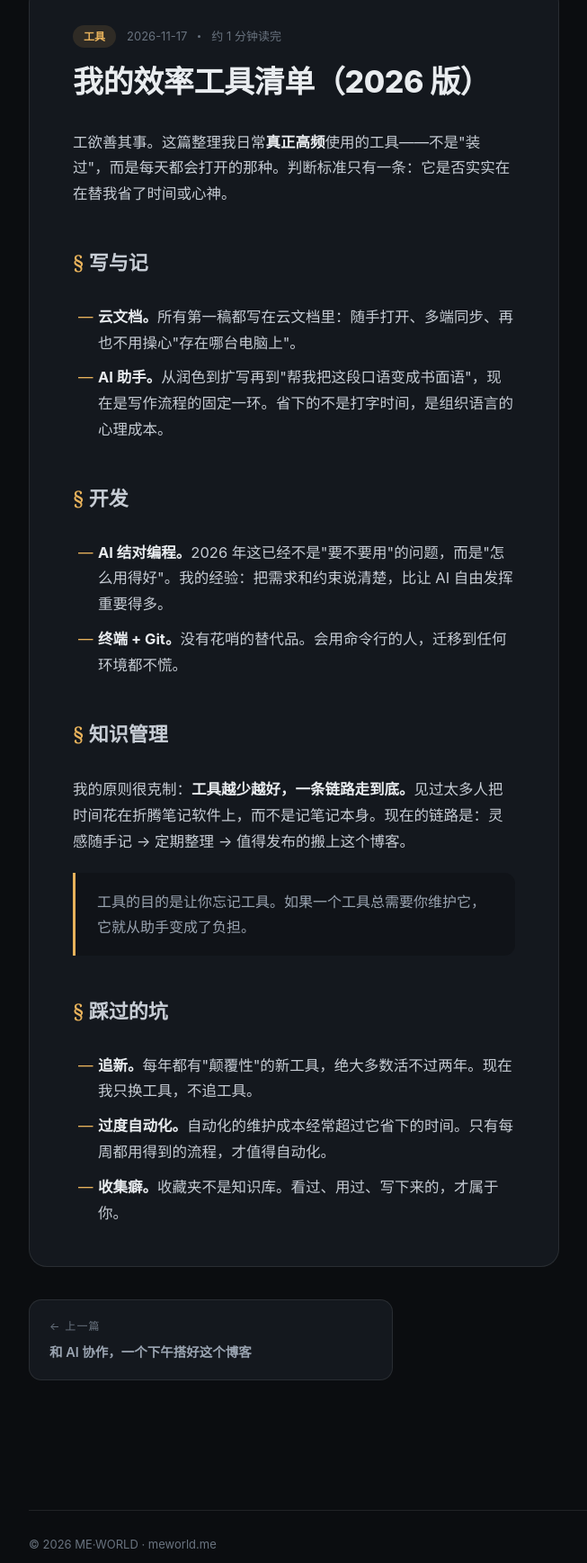
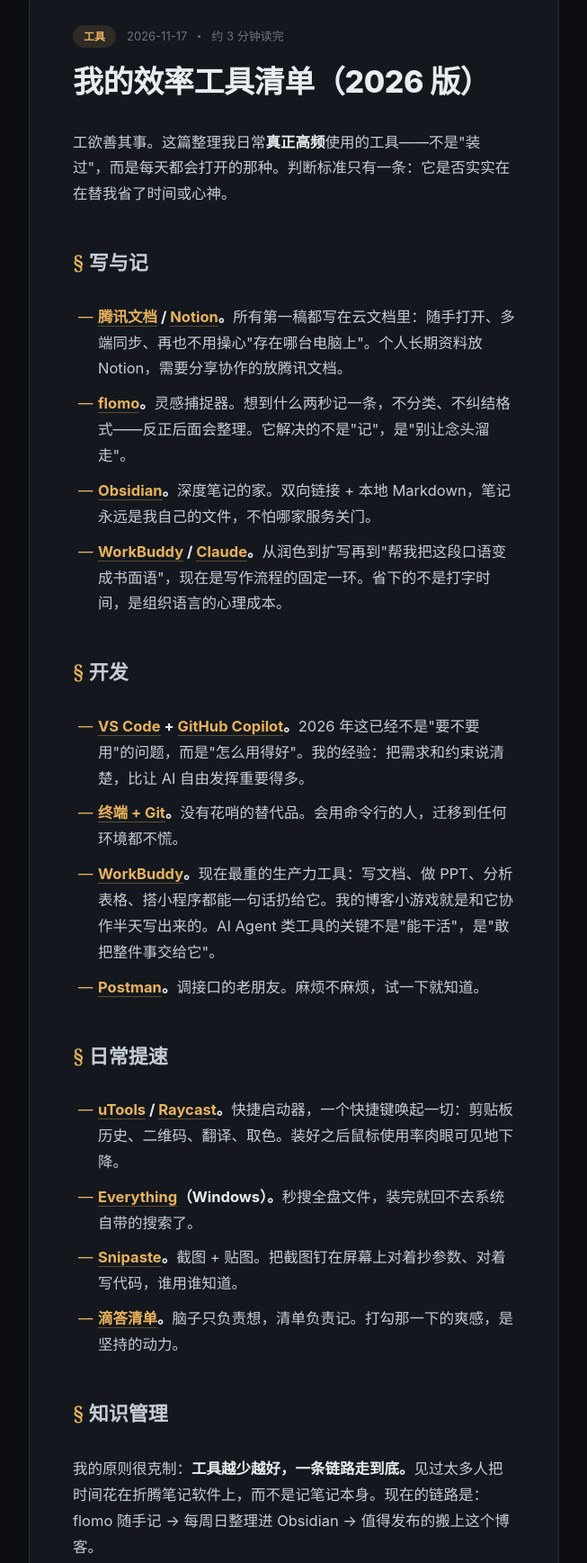
Before and after one commit to xiaof971-ops/xiao, a plain HTML site: page notes-on-tools.html in a window 1280 px wide. Shown: the part 222-1959 px from the top of the page at 90% size, without its empty margins (196-849 px from the left). Drawn offline with Linux system fonts and the light colour scheme.

Commit message:
Add files via upload

```diff
--- a/notes-on-tools.html
+++ b/notes-on-tools.html
@@ -4,12 +4,12 @@
     <meta charset="UTF-8">
     <meta name="viewport" content="width=device-width, initial-scale=1.0">
     <title>我的效率工具清单（2026 版） — ME·WORLD</title>
-    <meta name="description" content="我日常真正高频使用的效率工具：它们解决的问题、不可替代之处，以及踩过的坑。">
+    <meta name="description" content="我日常真正高频使用的效率工具：腾讯文档、flomo、Obsidian、VS Code、uTools、Snipaste 等，分写与记、开发、日常提速、知识管理四大类，附踩坑经验。">
     <link rel="canonical" href="https://meworld.me/notes-on-tools.html">
     <link rel="icon" type="image/svg+xml" href="favicon.svg">
     <link rel="alternate" type="application/rss+xml" title="ME·WORLD RSS" href="https://meworld.me/feed.xml">
     <meta property="og:title" content="我的效率工具清单（2026 版）">
-    <meta property="og:description" content="高频使用的工具、它们解决的问题，以及踩过的坑。">
+    <meta property="og:description" content="写与记、开发、日常提速、知识管理四大类，每一件都是高频在用的具体工具。">
     <meta property="og:type" content="article">
     <meta property="og:url" content="https://meworld.me/notes-on-tools.html">
     <meta property="og:image" content="https://meworld.me/og-cover.png">
@@ -55,18 +55,30 @@
 
                     <h2>写与记</h2>
                     <ul>
-                        <li><strong>云文档。</strong>所有第一稿都写在云文档里：随手打开、多端同步、再也不用操心"存在哪台电脑上"。</li>
-                        <li><strong>AI 助手。</strong>从润色到扩写再到"帮我把这段口语变成书面语"，现在是写作流程的固定一环。省下的不是打字时间，是组织语言的心理成本。</li>
+                        <li><strong><a href="https://docs.qq.com" target="_blank" rel="noopener">腾讯文档</a> / <a href="https://www.notion.com" target="_blank" rel="noopener">Notion</a>。</strong>所有第一稿都写在云文档里：随手打开、多端同步、再也不用操心"存在哪台电脑上"。个人长期资料放 Notion，需要分享协作的放腾讯文档。</li>
+                        <li><strong><a href="https://flomoapp.com" target="_blank" rel="noopener">flomo</a>。</strong>灵感捕捉器。想到什么两秒记一条，不分类、不纠结格式——反正后面会整理。它解决的不是"记"，是"别让念头溜走"。</li>
+                        <li><strong><a href="https://obsidian.md" target="_blank" rel="noopener">Obsidian</a>。</strong>深度笔记的家。双向链接 + 本地 Markdown，笔记永远是我自己的文件，不怕哪家服务关门。</li>
+                        <li><strong><a href="https://www.workbuddy.cn" target="_blank" rel="noopener">WorkBuddy</a> / <a href="https://claude.ai" target="_blank" rel="noopener">Claude</a>。</strong>从润色到扩写再到"帮我把这段口语变成书面语"，现在是写作流程的固定一环。省下的不是打字时间，是组织语言的心理成本。</li>
                     </ul>
 
                     <h2>开发</h2>
                     <ul>
-                        <li><strong>AI 结对编程。</strong>2026 年这已经不是"要不要用"的问题，而是"怎么用得好"。我的经验：把需求和约束说清楚，比让 AI 自由发挥重要得多。</li>
-                        <li><strong>终端 + Git。</strong>没有花哨的替代品。会用命令行的人，迁移到任何环境都不慌。</li>
+                        <li><strong><a href="https://code.visualstudio.com" target="_blank" rel="noopener">VS Code</a> + <a href="https://github.com/features/copilot" target="_blank" rel="noopener">GitHub Copilot</a>。</strong>2026 年这已经不是"要不要用"的问题，而是"怎么用得好"。我的经验：把需求和约束说清楚，比让 AI 自由发挥重要得多。</li>
+                        <li><strong><a href="https://git-scm.com" target="_blank" rel="noopener">终端 + Git</a>。</strong>没有花哨的替代品。会用命令行的人，迁移到任何环境都不慌。</li>
+                        <li><strong><a href="https://www.workbuddy.cn" target="_blank" rel="noopener">WorkBuddy</a>。</strong>现在最重的生产力工具：写文档、做 PPT、分析表格、搭小程序都能一句话扔给它。我的博客小游戏就是和它协作半天写出来的。AI Agent 类工具的关键不是"能干活"，是"敢把整件事交给它"。</li>
+                        <li><strong><a href="https://www.postman.com" target="_blank" rel="noopener">Postman</a>。</strong>调接口的老朋友。麻烦不麻烦，试一下就知道。</li>
+                    </ul>
+
+                    <h2>日常提速</h2>
+                    <ul>
+                        <li><strong><a href="https://u.tools" target="_blank" rel="noopener">uTools</a> / <a href="https://www.raycast.com" target="_blank" rel="noopener">Raycast</a>。</strong>快捷启动器，一个快捷键唤起一切：剪贴板历史、二维码、翻译、取色。装好之后鼠标使用率肉眼可见地下降。</li>
+                        <li><strong><a href="https://www.voidtools.com" target="_blank" rel="noopener">Everything</a>（Windows）。</strong>秒搜全盘文件，装完就回不去系统自带的搜索了。</li>
+                        <li><strong><a href="https://zh.snipaste.com" target="_blank" rel="noopener">Snipaste</a>。</strong>截图 + 贴图。把截图钉在屏幕上对着抄参数、对着写代码，谁用谁知道。</li>
+                        <li><strong><a href="https://www.dida365.com" target="_blank" rel="noopener">滴答清单</a>。</strong>脑子只负责想，清单负责记。打勾那一下的爽感，是坚持的动力。</li>
                     </ul>
 
                     <h2>知识管理</h2>
-                    <p>我的原则很克制：<strong>工具越少越好，一条链路走到底。</strong>见过太多人把时间花在折腾笔记软件上，而不是记笔记本身。现在的链路是：灵感随手记 → 定期整理 → 值得发布的搬上这个博客。</p>
+                    <p>我的原则很克制：<strong>工具越少越好，一条链路走到底。</strong>见过太多人把时间花在折腾笔记软件上，而不是记笔记本身。现在的链路是：flomo 随手记 → 每周日整理进 Obsidian → 值得发布的搬上这个博客。</p>
                     <blockquote>工具的目的是让你忘记工具。如果一个工具总需要你维护它，它就从助手变成了负担。</blockquote>
 
                     <h2>踩过的坑</h2>
--- a/search.json
+++ b/search.json
@@ -20,7 +20,7 @@
     "url": "notes-on-tools.html",
     "tag": "工具",
     "date": "2026-11-17",
-    "summary": "日常真正高频使用的工具：解决的问题、不可替代之处，以及踩过的坑。",
-    "text": "效率工具 云文档 AI 助手 AI 结对编程 终端 Git 知识管理 工具越少越好 一条链路 收集癖 过度自动化 追新"
+    "summary": "写与记、开发、日常提速、知识管理四大类，每一件都是高频在用的具体工具。",
+    "text": "效率工具 腾讯文档 Notion flomo Obsidian WorkBuddy Claude VS Code GitHub Copilot 终端 Git Postman uTools Raycast Everything Snipaste 滴答清单 知识管理 工具越少越好 一条链路 收集癖 过度自动化 追新"
   }
 ]
```
